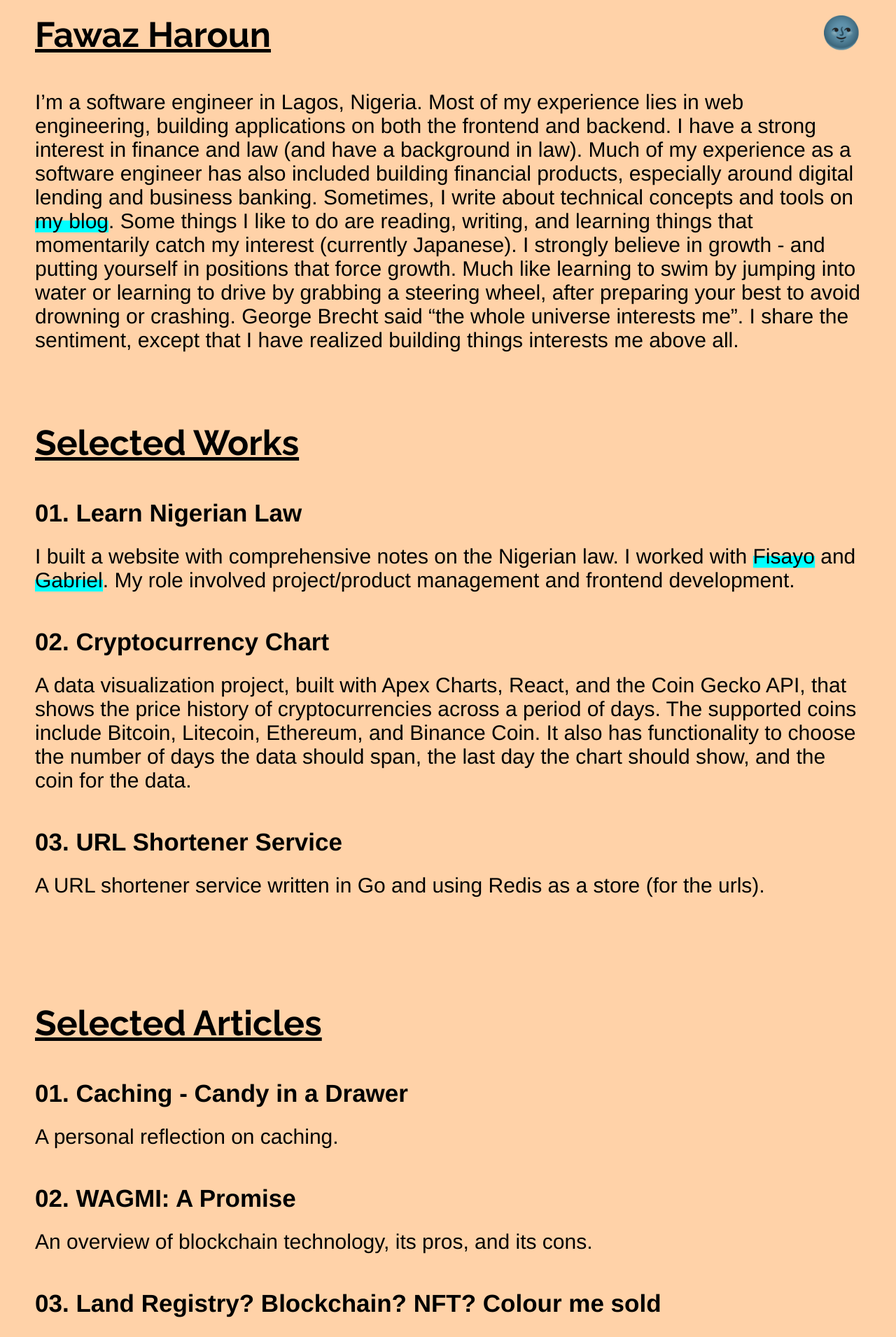
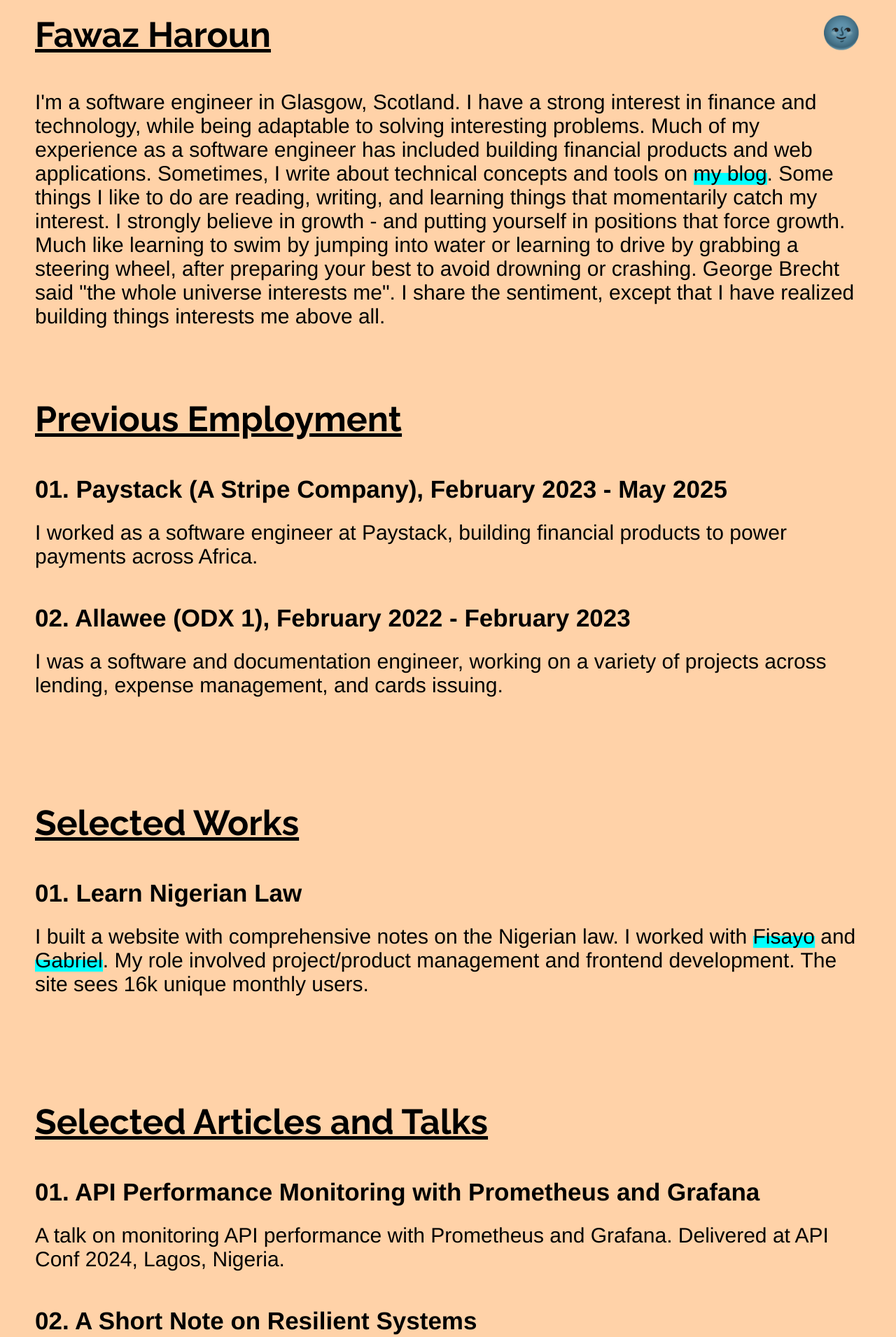
Before and after one commit to Exalted100/portfolio-v2, a Vue app: page / in a window 1280 px wide. Shown: the part 80-1990 px from the top of the page at 70% size. Built offline with nearby package versions, Linux system fonts and the light colour scheme.

Commit message:
update portfolio

```diff
--- a/package.json
+++ b/package.json
@@ -3,8 +3,8 @@
   "version": "0.1.0",
   "private": true,
   "scripts": {
-    "serve": "vue-cli-service serve",
-    "build": "vue-cli-service build",
+    "serve": "NODE_OPTIONS='--openssl-legacy-provider' vue-cli-service serve",
+    "build": "NODE_OPTIONS='--openssl-legacy-provider' vue-cli-service build",
     "lint": "vue-cli-service lint"
   },
   "dependencies": {
--- a/src/App.vue
+++ b/src/App.vue
@@ -3,12 +3,10 @@
     <p class="modeToggle" v-on:click="changeMode">{{ modeIcon }}</p>
     <Title title="Fawaz Haroun" />
     <p>
-      I’m a software engineer in Lagos, Nigeria. Most of my experience lies in
-      web engineering, building applications on both the frontend and backend. I
-      have a strong interest in finance and law (and have a background in law).
-      Much of my experience as a software engineer has also included building
-      financial products, especially around digital lending and business
-      banking. Sometimes, I write about technical concepts and tools on
+      I'm a software engineer in Glasgow, Scotland. I have a strong interest in
+      finance and technology, while being adaptable to solving interesting problems.
+      Much of my experience as a software engineer has included building
+      financial products and web applications. Sometimes, I write about technical concepts and tools on
       <a
         href="https://blog.fawazharoun.com"
         target="_blank"
@@ -16,14 +14,21 @@
         class="referrals"
         >my blog</a
       >. Some things I like to do are reading, writing, and learning things that
-      momentarily catch my interest (currently Japanese). I strongly believe in
+      momentarily catch my interest. I strongly believe in
       growth - and putting yourself in positions that force growth. Much like
       learning to swim by jumping into water or learning to drive by grabbing a
       steering wheel, after preparing your best to avoid drowning or crashing.
-      George Brecht said “the whole universe interests me”. I share the
+      George Brecht said "the whole universe interests me". I share the
       sentiment, except that I have realized building things interests me above
       all.
     </p>
+
+    <Title title="Previous Employment" />
+    <SelectedList
+      v-for="item in jobs"
+      v-bind:item="item"
+      v-bind:key="item.link"
+    />
 
     <Title title="Selected Works" />
     <SelectedList
@@ -32,7 +37,7 @@
       v-bind:key="item.link"
     />
 
-    <Title title="Selected Articles" />
+    <Title title="Selected Articles and Talks" />
     <SelectedList
       v-for="item in articles"
       v-bind:item="item"
@@ -56,6 +61,7 @@ import SelectedList from "./components/SelectedList.vue";
 import Contacts from "./components/Contacts.vue";
 import contacts from "./assets/contacts";
 import works from "./assets/works";
+import jobs from "./assets/jobs";
 import articles from "./assets/articles";
 
 export default {
@@ -68,6 +74,7 @@ export default {
   data() {
     return {
       works: works,
+      jobs: jobs,
       articles: articles,
       contacts: contacts,
       modeObject: {
--- a/src/assets/articles.js
+++ b/src/assets/articles.js
@@ -1,18 +1,18 @@
 const articles = [
     {
-        title: "01. Caching - Candy in a Drawer",
+        title: "01. API Performance Monitoring with Prometheus and Grafana",
+        link: "https://youtu.be/KC1x8JLKwxw?si=GIjO8byNHkdReqHV",
+        description: "A talk on monitoring API performance with Prometheus and Grafana. Delivered at API Conf 2024, Lagos, Nigeria."
+    },
+    {
+        title: "02. A Short Note on Resilient Systems",
+        link: "https://blog.fawazharoun.com/resilient-systems",
+        description: "A short note on resilient systems."
+    },
+    {
+        title: "03. Caching - Candy in a Drawer",
         link: "https://blog.fawazharoun.com/caching-basics",
         description: "A personal reflection on caching."
-    },
-    {
-        title: "02. WAGMI: A Promise",
-        link: "https://dropoflife.substack.com/p/wagmi-a-promise",
-        description: "An overview of blockchain technology, its pros, and its cons."
-    },
-    {
-        title: "03. Land Registry? Blockchain? NFT? Colour me sold",
-        link: "https://dropoflife.substack.com/p/land-registry-blockchain-nft-colour",
-        description: "Beyond art, music, and ENS, NFTs and blockchain technology can be applied to various sectors and industries. This essay examines how a faulty land registry system can leverage Blockchain and NFT technology to create a better system of land ownership."
     },
 ]
 
--- /dev/null
+++ b/src/assets/jobs.js
@@ -0,0 +1,14 @@
+const jobs = [
+    {
+        title: "01. Paystack (A Stripe Company), February 2023 - May 2025",
+        link: "https://paystack.com",
+        description: "I worked as a software engineer at Paystack, building financial products to power payments across Africa."
+    },
+    {
+        title: "02. Allawee (ODX 1), February 2022 - February 2023",
+        link: "https://allawee.com/",
+        description: "I was a software and documentation engineer, working on a variety of projects across lending, expense management, and cards issuing."
+    },
+]
+
+export default jobs
--- a/src/assets/works.js
+++ b/src/assets/works.js
@@ -3,19 +3,7 @@ const works = [
     title: "01. Learn Nigerian Law",
     link: "https://www.learnnigerianlaw.com/",
     description:
-      "I built a website with comprehensive notes on the Nigerian law. I worked with <a href='https://mirrorfisayo.vzy.io/' target='_blank' rel='noopener noreferrer' class='referrals'>Fisayo</a> and <a href='https://gabrielabubakar.netlify.app/' target='_blank' rel='noopener noreferrer' class='referrals'>Gabriel</a>. My role involved project/product management and frontend development.",
-  },
-  {
-    title: "02. Cryptocurrency Chart",
-    link: "https://crypto.fawazharoun.com",
-    description:
-      "A data visualization project, built with Apex Charts, React, and the Coin Gecko API, that shows the price history of cryptocurrencies across a period of days. The supported coins include Bitcoin, Litecoin, Ethereum, and Binance Coin. It also has functionality to choose the number of days the data should span, the last day the chart should show, and the coin for the data.",
-  },
-  {
-    title: "03. URL Shortener Service",
-    link: "https://github.com/Exalted100/url-shortener",
-    description:
-      "A URL shortener service written in Go and using Redis as a store (for the urls).",
+      "I built a website with comprehensive notes on the Nigerian law. I worked with <a href='https://mirrorfisayo.vzy.io/' target='_blank' rel='noopener noreferrer' class='referrals'>Fisayo</a> and <a href='https://gabrielabubakar.netlify.app/' target='_blank' rel='noopener noreferrer' class='referrals'>Gabriel</a>. My role involved project/product management and frontend development. The site sees 16k unique monthly users.",
   },
 ];
 
```
Also changed, not shown: 1 other file (tests, documents, lock files or other folders).
